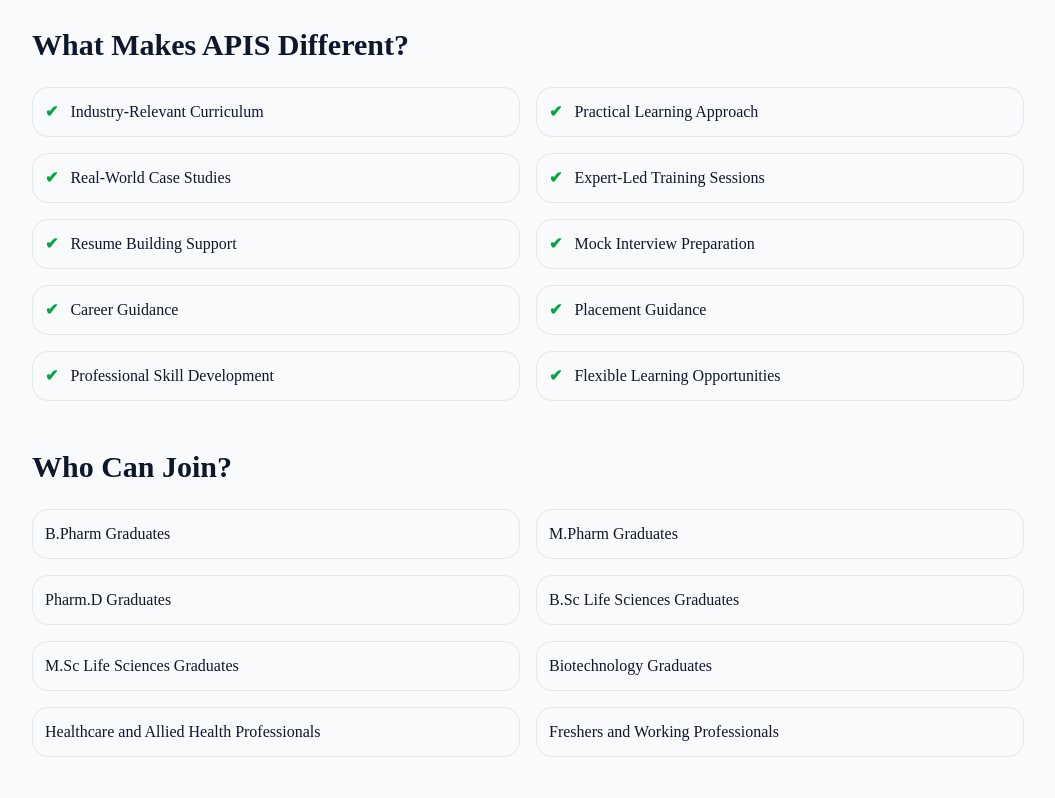
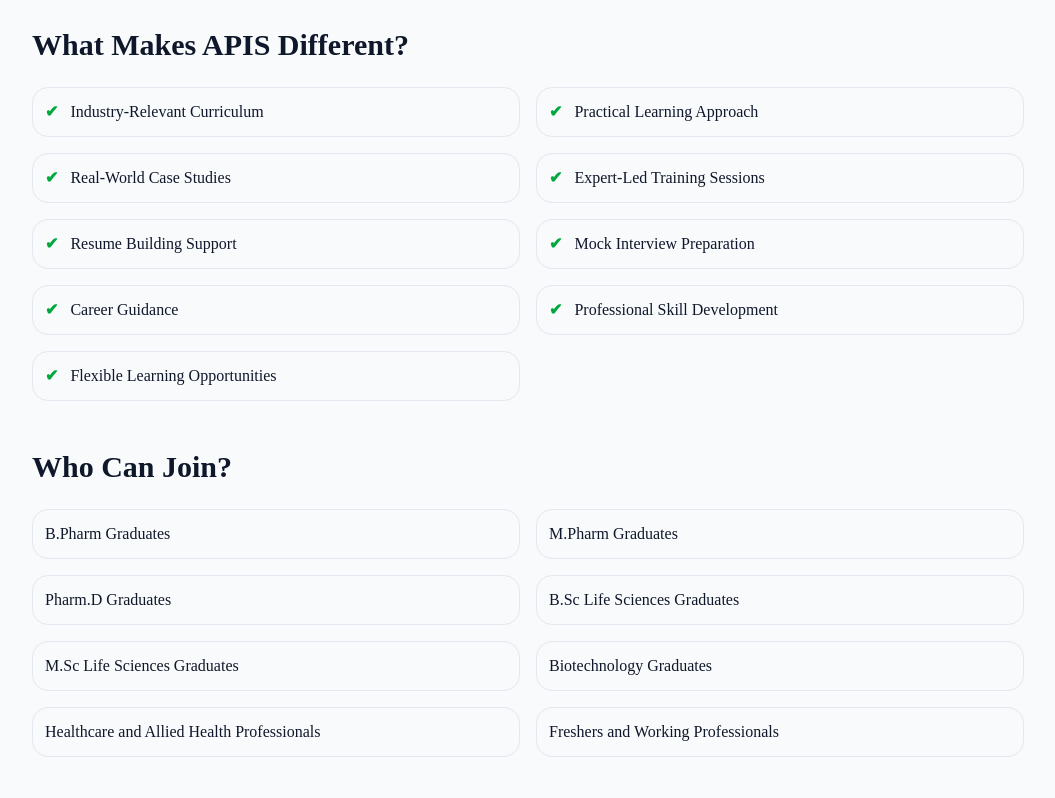
Before and after one commit to saikrishna1235/apis-website, a Next.js app: page /about in a window 1280 px wide. Shown: the part 1264-2062 px from the top of the page, without its empty margins (112-1167 px from the left). Built offline with nearby package versions, Linux system fonts and the light colour scheme.

Commit message:
updated content

```diff
--- a/src/app/about/page.tsx
+++ b/src/app/about/page.tsx
@@ -109,7 +109,6 @@
             "Resume Building Support",
             "Mock Interview Preparation",
             "Career Guidance",
-            "Placement Guidance",
             "Professional Skill Development",
             "Flexible Learning Opportunities",
           ].map((item) => (
```
